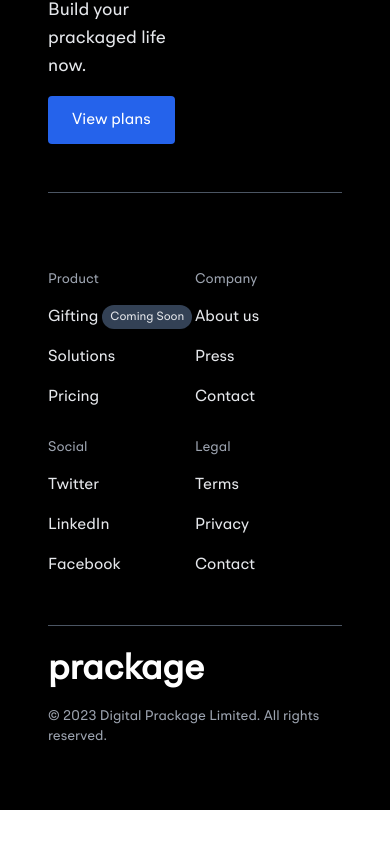
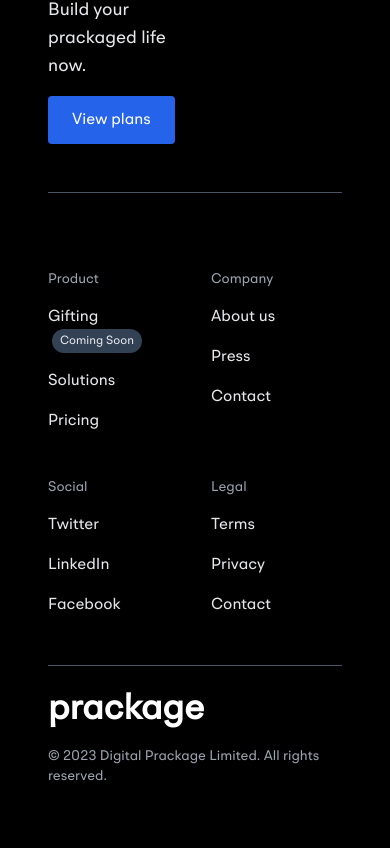
Before and after one commit to CyberGeni/prackage, a React (Vite) app: page / in a window 390 px wide. Shown: the part 4021-4869 px from the top of the page. Before the commit the page ends 4831 px from the top, so only its background shows below. Built offline with nearby package versions, Linux system fonts and the light colour scheme.

Commit message:
fix: inconsistent spacing in footer

```diff
--- a/src/components/Footer.jsx
+++ b/src/components/Footer.jsx
@@ -7,7 +7,7 @@ function Footer() {
             <p className="text-gray-200 text-lg w-1/2">Build your prackaged life now.</p>
             <button className="bg-blue-600 text-white rounded px-6 py-3 mt-4 hover:text-blue-600 hover:border-2 hover:border-blue-600 hover:bg-transparent transition-all">View plans</button>
         </section>
-        <section className="border-y border-gray-600 grid grid-cols-2 sm:grid-cols-4  py-12">
+        <section className="border-y border-gray-600 grid grid-cols-2 sm:grid-cols-4 gap-x-8 sm:gap-x-0 gap-y-4 py-12">
             <ul className="space-y-4 flex flex-col ">
                 <Link to="/" className="text-gray-400 mt-7  text-sm">Product</Link>
                 <Link to="/" className="text-gray-200 flex flex-wrap">Gifting <span className="bg-slate-700 text-xs sm:text-[9px] lg:text-xs rounded-full px-2 py-1 ml-1">Coming Soon</span></Link>
```
